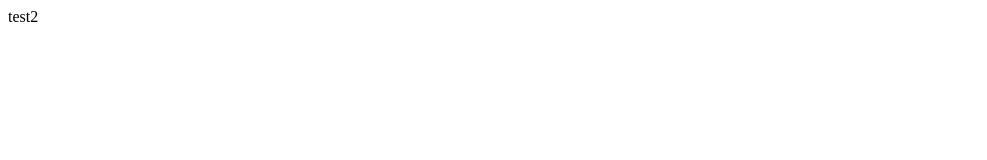
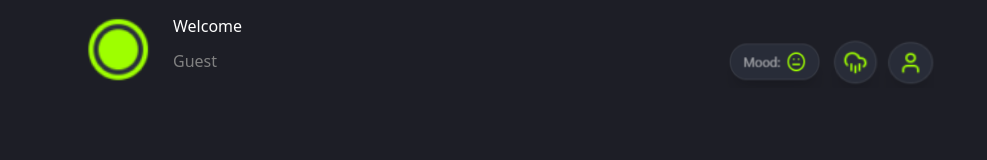
Before and after one commit to mousaayoubi/mood-based-todo-app, a plain HTML site: page index.html in a window 1280 px wide. Shown: the whole page, without its empty margins (0-987 px from the left). Drawn offline with nearby package versions, Linux system fonts and the light colour scheme.

Commit message:
Updated homepage navbar and favicon

```diff
--- a/Styles/index.css
+++ b/Styles/index.css
@@ -0,0 +1,12 @@
+body {
+background-color: rgb(29,30,38) !important;
+}
+nav.navbar {
+justify-content: left;
+}
+span#welcome {
+color: white;
+}
+span#account {
+color: grey;
+}
--- a/index.html
+++ b/index.html
@@ -1 +1,26 @@
-<p>test2</p>
+<!DOCTYPE html>
+<html>
+	<head>
+		<title>Homepage | Mood based ToDo App</title>
+		<link rel="icon" type="image/x-icon" href="/Assets/Images/favicon.ico">
+		<meta name="viewport" content="width=device-width, initial-scale=1.0">
+		<meta name="description" content="This is a mood based todo app. This page is about the homepage.">
+		<link rel="stylesheet" href="/Styles/index.css" />
+		<!-- Link to Bootstrap for responsive design -->
+		<link href="https://cdn.jsdelivr.net/npm/bootstrap@5.0.2/dist/css/bootstrap.min.css" rel="stylesheet" integrity="sha384-EVSTQN3/azprG1Anm3QDgpJLIm9Nao0Yz1ztcQTwFspd3yD65VohhpuuCOmLASjC" crossorigin="anonymous">
+		<script src="https://cdn.jsdelivr.net/npm/bootstrap@5.0.2/dist/js/bootstrap.bundle.min.js" integrity="sha384-MrcW6ZMFYlzcLA8Nl+NtUVF0sA7MsXsP1UyJoMp4YLEuNSfAP+JcXn/tWtIaxVXM" crossorigin="anonymous"></script>
+	</head>
+	<body>
+		<div class="container">
+			<nav class="navbar">
+				<a class="navbar-brand" href="/index.html">
+					<img src="/Assets/Images/logo.png" alt="logo" width="75" height="75" class="d-inline-block align-left" /></a>
+				<span id="welcome">Welcome <br /><span id="account">Guest</span>
+					<img src="/Assets/Images/spacing.png" width="500" height="50" />
+
+					<img src="/Assets/Images/mood.png" width="100" height="50" />
+					<img src="/Assets/Images/weather.png" width="50" height="50" />
+					<img src="/Assets/Images/account.png" width="50" height="50" />
+		</div>
+	</body>
+</html>
```
Also changed, not shown: Components/loginForm.html (+1 -0 lines), Components/moodSelecterForm.html (+1 -0 lines), Components/suggestedTaskComponent.html (+1 -0 lines), Components/taskComponent.html (+1 -0 lines), Components/taskCreationForm.html (+1 -0 lines), Assets/Images/account.png (added), Assets/Images/favicon.ico (added), Assets/Images/logo.png (added), Assets/Images/mood.png (added), Assets/Images/spacing.png (added), Assets/Images/weather.png (added).
